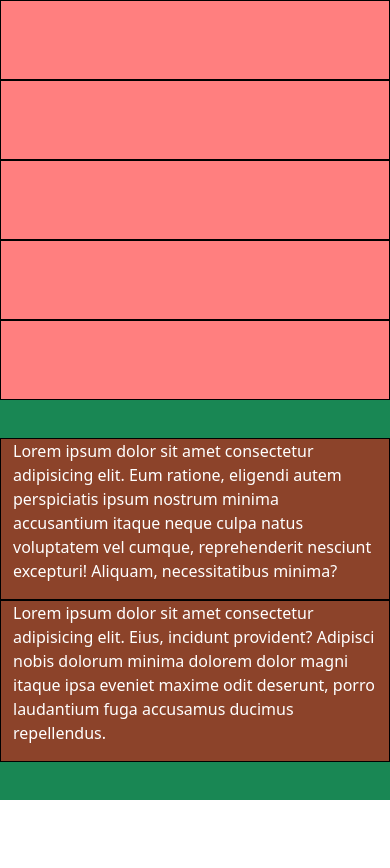
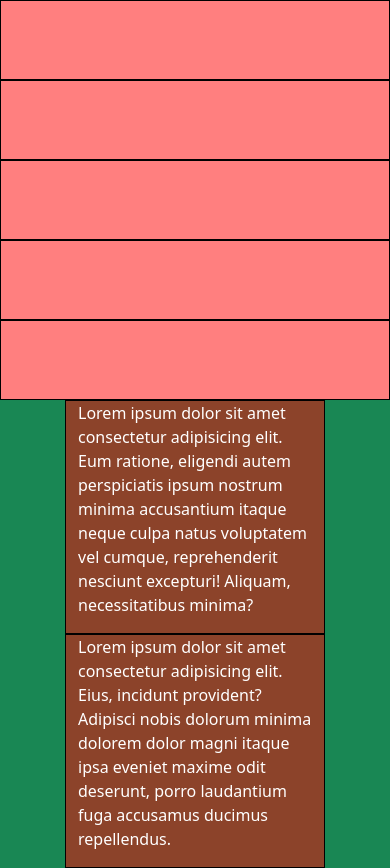
Before and after one commit to pierdomenicoguarnieri/html-css-bootstrap-freelancer, a plain HTML site: page index.html in a window 390 px wide. Shown: the part 560-1428 px from the top of the page. Before the commit the page ends 1360 px from the top, so only its background shows below. Drawn offline with nearby package versions, Linux system fonts and the light colour scheme.

Commit message:
fix: section "about" col width in sm

```diff
--- a/index.html
+++ b/index.html
@@ -58,13 +58,13 @@
       <section id="about" class="d-flex justify-content-center align-items-center bg-success">
         <div class="container">
           <div class="row justify-content-center text-white">
-            <div class="col-md-5 debug">
+            <div class="col-8 col-md-5 debug">
               <p>
                 Lorem ipsum dolor sit amet consectetur adipisicing elit. Eum ratione, eligendi autem perspiciatis ipsum nostrum minima accusantium itaque neque culpa natus voluptatem vel cumque, reprehenderit nesciunt excepturi! Aliquam, necessitatibus minima?
               </p>
             </div>
 
-            <div class="col-md-5 debug">
+            <div class="col-8 col-md-5 debug">
               <p>
                 Lorem ipsum dolor sit amet consectetur adipisicing elit. Eius, incidunt provident? Adipisci nobis dolorum minima dolorem dolor magni itaque ipsa eveniet maxime odit deserunt, porro laudantium fuga accusamus ducimus repellendus.
               </p>
```
